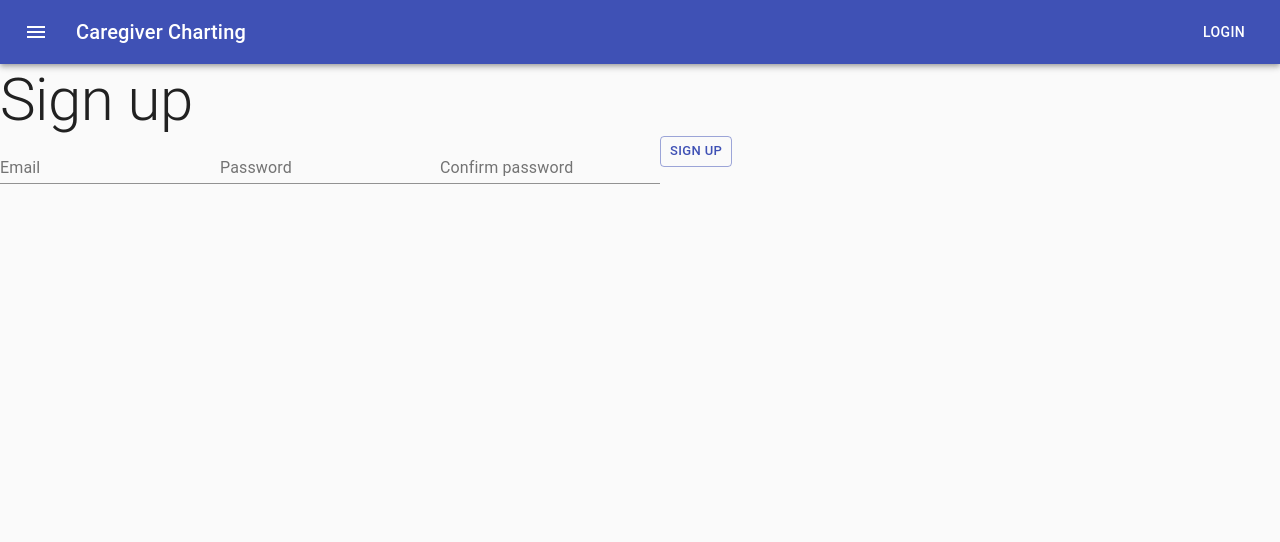
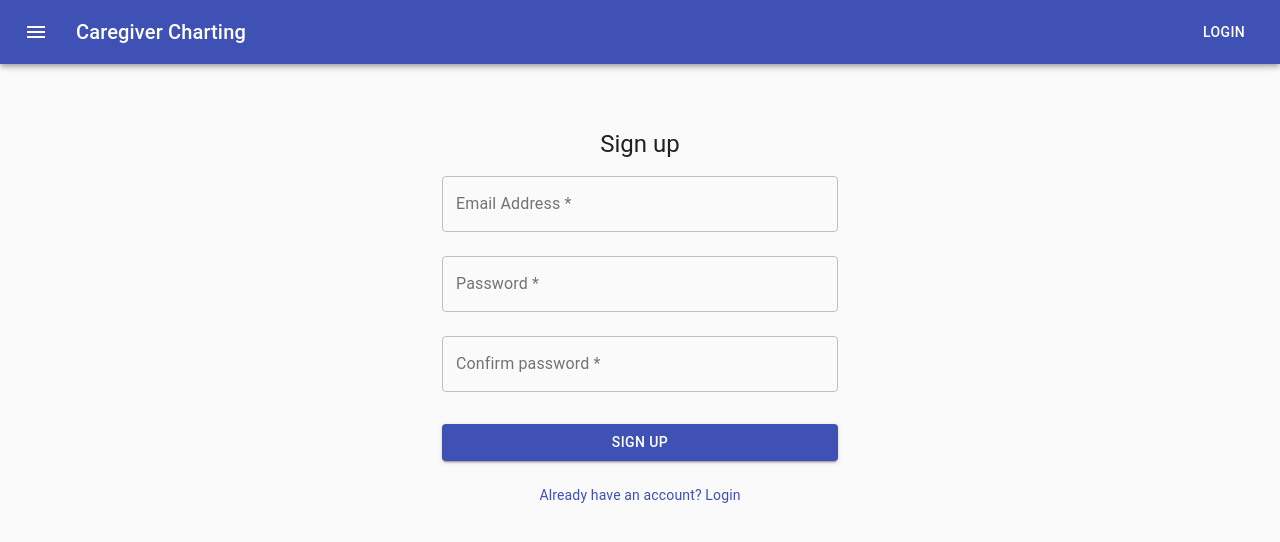
Before and after one commit to blangwell/caregiver-app-react, a React (Create React App) app: page /signup in a window 1280 px wide. Shown: the top 542 px of the page. Built offline with nearby package versions, Linux system fonts and the light colour scheme.

Commit message:
Add styles to Signup, Login, and Nav components

```diff
--- a/src/components/LoginForm.js
+++ b/src/components/LoginForm.js
@@ -1,9 +1,11 @@
 import axios from 'axios';
 import { useFormik } from 'formik';
+import { Link as ReactRouterDomLink } from 'react-router-dom';
 import Button from '@material-ui/core/Button';
 import Checkbox from '@material-ui/core/Checkbox';
 import Container from '@material-ui/core/Container';
 import FormControlLabel from '@material-ui/core/FormControlLabel';
+import Link from '@material-ui/core/Link';
 import { makeStyles } from '@material-ui/core/styles';
 import TextField from '@material-ui/core/TextField';
 import Typography from '@material-ui/core/Typography';
@@ -102,6 +104,12 @@ const LoginForm = () => {
                 Login
               </Button>
             </form>
+            <Link
+              component={ReactRouterDomLink}
+              to="/signup"
+            >
+              Don't have an account? Sign Up
+            </Link>
         </div>
       </Container>
   );
--- a/src/components/Nav.js
+++ b/src/components/Nav.js
@@ -47,8 +47,8 @@ export default function Nav(props) {
       onKeyDown={toggleDrawer(false)}
     >
       <List>
-        {['Home', 'Profile'].map((text, idx) => (
-            <ListItem button key={text}>
+        {['Home'].map((text, idx) => (
+            <ListItem button key={text} component={ Link } to="/">
               <ListItemText primary={text} />
             </ListItem>
         ))}
@@ -64,19 +64,6 @@ export default function Nav(props) {
     </div>
   )
 
-    // <nav>
-    //   <ul>
-    //     <li>
-    //       <Link to="/">Home</Link>
-    //     </li>
-    //     <li>
-    //        <Link to="/login">Login</Link>
-    //     </li>
-    //     <li>
-    //       <Link to="/signup">Signup</Link>
-    //     </li>
-    //   </ul>
-    // </nav>
   return (
     <div className={classes.root}>
     <AppBar position="static">
--- a/src/components/SignupForm.js
+++ b/src/components/SignupForm.js
@@ -1,9 +1,28 @@
 import axios from 'axios';
 import { useFormik } from 'formik';
+import { makeStyles } from '@material-ui/core/styles';
+import { Link as ReactRouterDomLink } from 'react-router-dom';
 import Button from '@material-ui/core/Button';
+import Container from '@material-ui/core/Container';
+import Link from '@material-ui/core/Link';
 import TextField from '@material-ui/core/TextField';
 import Typography from '@material-ui/core/Typography';
 import * as Yup from 'yup';
+
+const useStyles = makeStyles(theme => ({
+  root: {
+    marginTop: theme.spacing(8),
+    display: 'flex',
+    flexDirection: 'column',
+    alignItems: 'center'
+  },
+  form: {
+    width: '100%'
+  },
+  submit: {
+    margin: theme.spacing(3, "auto")
+  }
+}));
 
 const postSignup = async (values) => {
   try {
@@ -18,13 +37,16 @@ const postSignup = async (values) => {
   };
 };
 
+const preventDefault = event => event.preventDefault();
+
 const validationSchema = Yup.object({
   email: Yup.string().email('Invalid email address').required('Required'),
   password: Yup.string().required('Required'),
-  confirmPassword: Yup.string().oneOf([Yup.ref('password'), null], 'Passwords must match')
+  confirmPassword: Yup.string().oneOf([Yup.ref('password'), null], 'Passwords must match').required('Required')
 });
 
 const SignupForm = () => {
+  const classes = useStyles();
   const formik = useFormik({
     initialValues: {
       email: '',
@@ -36,15 +58,20 @@ const SignupForm = () => {
       postSignup(values);
     }
   });
+
   return (
-    <div>
-      <Typography variant="h2" component="h1">Sign up</Typography>
+    <Container maxWidth="xs">
+      <div className={classes.root}>
+        <Typography variant="h5" component="h1">Sign up</Typography>
         <form onSubmit={formik.handleSubmit}>
           <TextField
+            fullWidth
             id="email"
+            label="Email Address *"
+            margin="normal"
             name="email"
             type="email"
-          label="Email"
+            variant="outlined"
             value={formik.values.email}
             onChange={formik.handleChange}
             onBlur={formik.handleBlur}
@@ -52,10 +79,13 @@ const SignupForm = () => {
             helperText={formik.touched.email && formik.errors.email}
           />
           <TextField
+            fullWidth
             id="password"
+            label="Password *"
+            margin="normal"
             name="password"
             type="password"
-          label="Password"
+            variant="outlined"
             value={formik.values.password}
             onChange={formik.handleChange}
             onBlur={formik.handleBlur}
@@ -64,9 +94,12 @@ const SignupForm = () => {
           />
           <TextField
             id="confirmPassword"
+            label="Confirm password *"
             name="confirmPassword"
             type="password"
-          label="Confirm password"
+            margin="normal"
+            variant="outlined"
+            fullWidth
             value={formik.values.confirmPassword}
             onChange={formik.handleChange}
             onBlur={formik.handleBlur}
@@ -74,15 +107,23 @@ const SignupForm = () => {
             helperText={formik.touched.confirmPassword && formik.errors.confirmPassword}
           />
           <Button
-          variant="outlined"
             color="primary"
-          size="small"
             type="submit"
+            variant="contained"
+            fullWidth
+            className={classes.submit}
           >
             Sign up
           </Button>
         </form>
+          <Link
+            component={ReactRouterDomLink}
+            to="/login"
+          >
+            Already have an account? Login
+          </Link>
       </div>
+    </Container>
   );
 };
 
```
Lines whose indentation alone changed are shown as unchanged.
